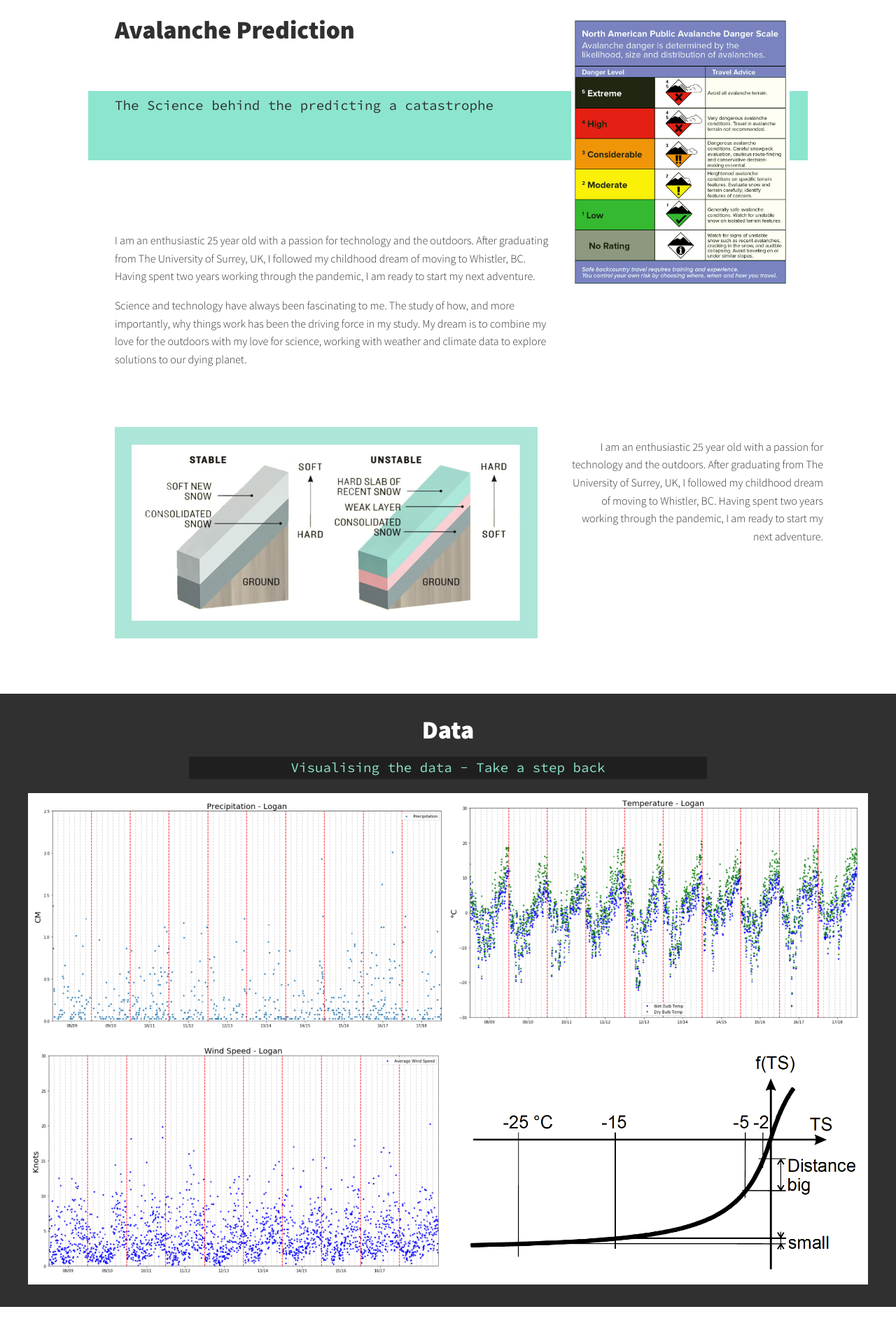
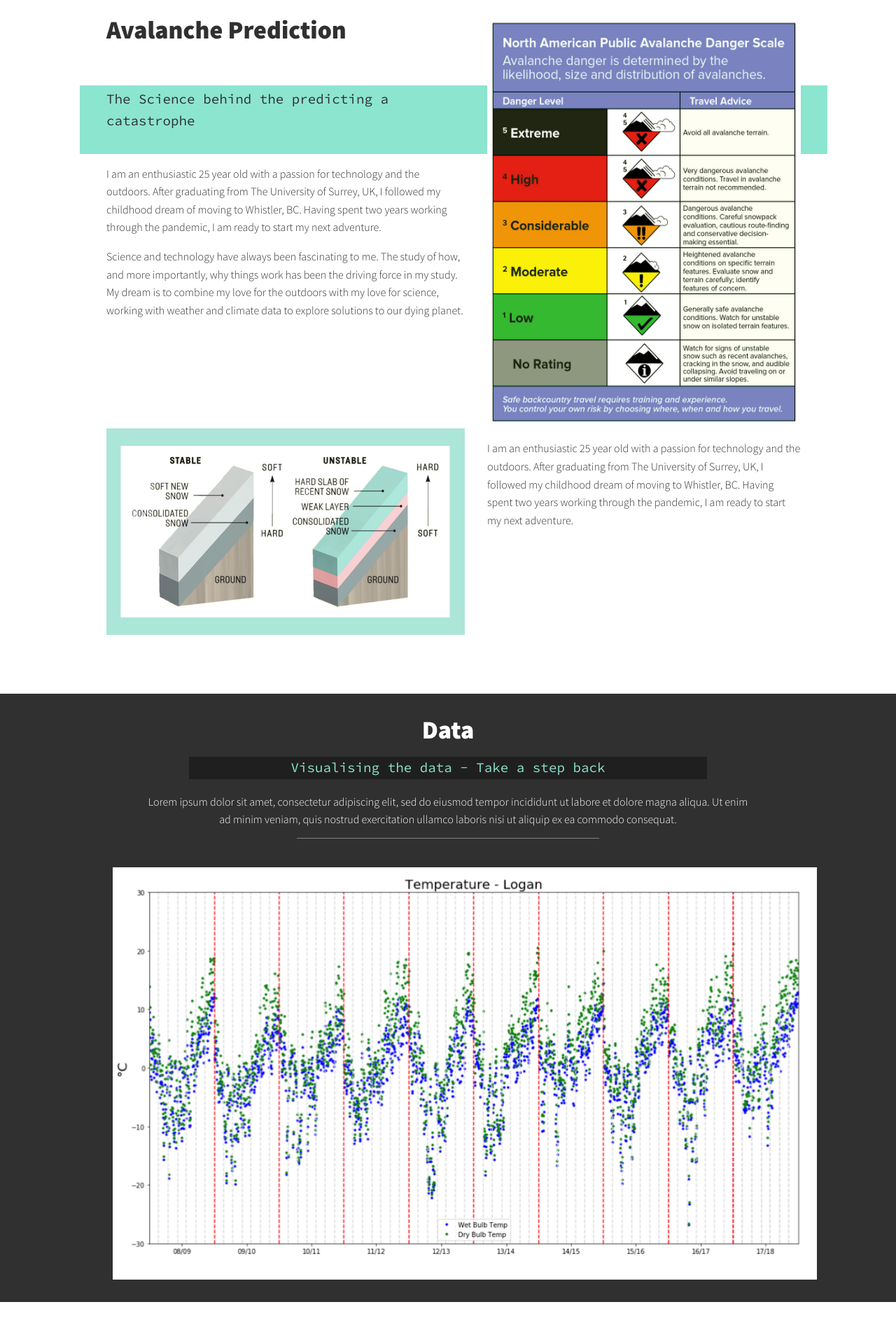
Before and after one commit to lck3nny/Portfolio, a PHP site: page /avalanche.php in a window 1280 px wide. Shown: the part 1290-3180 px from the top of the page at 70% size. Run offline with PHP 8.4, Linux system fonts and the light colour scheme; some libraries are stand-ins or nearby versions.

Commit message:
Completed avi page design

```diff
--- a/avalanche.php
+++ b/avalanche.php
@@ -32,6 +32,8 @@
                     with Machine Learning
                 </p>
                 <img img src="img/avalanche_square_light.png" class="intro_img" alt="picture of Liam smiling">
+
+
         </section> <!-- /section -->
 
         <!-- ~~~~~~~~~~~~~~~~~~~~~~~~~~~~~~~~~~~~~~~~~~~~~~~~~~ -->
@@ -73,16 +75,22 @@
                 <p><?php echo $about_me_bodys[0];?></p>
                 <p><?php echo $about_me_bodys[1];?></p>
             </div>
-            <a href="https://avalanche.org/avalanche-encyclopedia/danger-scale/" class="avi-scale_img">
-                <img src="img/danger_scale.jpg" alt="danger-scale" >
+            <!-- changing things -->
+
+
+            <a href="https://avalanche.org/avalanche-encyclopedia/danger-scale/" class="img-wrapper avi-img-1">
+                <img src="img/danger_scale.jpg" alt="danger-scale">
             </a>
+
 
             <div class="avi-pred-body2">
                 <p><?php echo $about_me_bodys[0];?></p>
             </div>
-            <a href="http://freeride-verbier.com/blog/avalanche-risk-4-verbier-safety-ski-tips/" class="avi_img">
+
+            <a href="http://freeride-verbier.com/blog/avalanche-risk-4-verbier-safety-ski-tips/" class="img-wrapper avi-img-2">
                 <img src="img/avalanche-model.jpg" alt="danger-scale" >
             </a>
+
 
         </section>
 
@@ -90,20 +98,18 @@
         <!-- Data Visualisation -->
         <!-- ~~~~~~~~~~~~~~~~~~~~~~~~~~~~~~~~~~~~~~~~~~~~~~~~~~ -->
 
-        <section class="my-section my-project-end" id="variables">
+        <section class="my-section my-project-end" id="data">
+
             <h2 class="section_project-title section_project-title-light">Data</h2>
             <h3 class="section_subtitle section_subtitle_end"><?php echo $avi_vairables_subtitle?></h3>
+            <p class="project-end_body"><?php echo $lorem_ipsum ?></p>
+            <br>
+            <div class="avi-data">
 
-            <div class="avi-data-visualisation">
-                <img img src="img/precip.png" class="avi-data-img" alt="Precip Visualisation">
-                <img img src="img/temp.png" class="avi-data-img" alt="Temperature Visualisation">
-                <img img src="img/wind.png" class="avi-data-img" alt="Wind Visualisation">
-                <a href="https://hal.archives-ouvertes.fr/hal-00298992/document">
-                    <img img src="img/temp-explained.png" class="avi-data-img" alt="Temp Range Explained">
-
-                </a>
+                <img img src="img/temp.png" class="avi-data_img" alt="Temperature Visualisation">
 
             </div>
+
         </section>
 
         <!-- ~~~~~~~~~~~~~~~~~~~~~~~~~~~~~~~~~~~~~~~~~~~~~~~~~~ -->
@@ -113,7 +119,7 @@
         <section class="my-section my-project-mid" id="architecture">
             <h2 class="section_project-title section_project-title-dark">Network Architecture</h2>
             <h3 class="section_subtitle section_subtitle_mid"><?php echo $avi_architecture_subtitle?></h3>
-            <p class="depop_body"><?php echo $snkrs_depop_body?></p>
+            <p class="project-mid_body"><?php echo $avi_architecture_body?></p>
             <a href="https://www.bioinf.jku.at/publications/older/2604.pdf">
                 <img img src="img/lstm.png" class="lstm_img" alt="screenshot of depop">
             </a>
@@ -128,9 +134,16 @@
             <h2 class="section_project-title section_project-title-light">Results</h2>
             <h3 class="section_subtitle section_subtitle_end"><?php echo $avi_results_subtitle?></h3>
 
-            <div class="avi-data-visualisation">
-                <img img src="img/3fold_val_acc.jpg" class="avi-data-img" alt="Precip Visualisation">
-                <img img src="img/roc.png" class="avi-data-img" alt="Temperature Visualisation">
+            <div class="avi-results">
+                <p class="avi-results-body"><?php echo $lorem_ipsum ?></p>
+
+                <a href="https://github.com/lck3nny/AvalancheLSTM" class="img-wrapper avi-results-img1">
+                    <img img src="img/3fold_val_acc.png" class=" avi-results-img1" alt="Precip Visualisation">
+                </a>
+                <a href="https://github.com/lck3nny/AvalancheLSTM" class="img-wrapper avi-results-img2">
+                    <img img src="img/roc.png" class="img-wrapper avi-results-img2" alt="Temperature Visualisation">
+                </a>
+
             </div>
         </section>
 
--- a/content.php
+++ b/content.php
@@ -5,7 +5,6 @@
     $lorem_ipsum = "Lorem ipsum dolor sit amet, consectetur adipiscing elit, sed do eiusmod tempor
                     incididunt ut labore et dolore magna aliqua. Ut enim ad minim veniam, quis nostrud
                     exercitation ullamco laboris nisi ut aliquip ex ea commodo consequat.";
-    $nav_categories = ["Home", "My Skills", "About Me", "My Projects"];
 
 
     // ~~~~~~~~~~~~~~~~~~~~~~~~~~~~~~~~~~~~~~~~
@@ -94,7 +93,13 @@
 
     $avi_prediction_tagline = "The Science behind the predicting a catastrophe";
     $avi_vairables_subtitle = "Visualising the data - Take a step back";
-    $avi_architecture_subtitle = "The structure of my network";
+    $avi_architecture_subtitle = "The structure of an LSTM network";
+    $avi_architecture_body =    "With an LSTM (Long-Short Term Memory) structure, new and past data are fed into the module simulatneously. Next, it decides which
+                                parts of the data to keep and which to discard. Any data being kept is added to the 'cell state'
+                                 to be fed into the next iteration. With both the new and historical data, a prediction is made
+                                for this round and the entire process is repeated. This allows the network to make it's predictions
+                                with context of what has previously occured while discarding any irrelevant data as it moves to the
+                                next prediction cycle. ";
     $avi_results_subtitle = "Here's how it went";
 
     // ~~~~~~~~~~~~~~~~~~~~~~~~~~~~~~~~~~~~~~~~
--- a/css/style.css
+++ b/css/style.css
@@ -19,6 +19,7 @@
     --clr-darker: #1f1f1f;
     --clr-accent: #8CE5CF;
 
+    --clr-white-trans: rgba(255, 255, 255, 255, 0.5);
     --clr-v-light-trans: rgba(48, 48, 48, 0.4);
     --clr-light-trans: rgba(48, 48, 48, 0.7);
     --clr-dark-trans: rgba(29, 29, 29, 0.85);
@@ -679,12 +680,56 @@ section{
 /* Body */
 /* ~~~~~~~~~~~~~~~~~~~~~~~~~~~~~~~~~~~~~~~~~~~~~~~~~~ */
 .project-descs{
-    max-width: 80vw;
     margin: 0 auto;
     background-color: var(--clr-dark-trans);
     margin-bottom: 2em;
     padding: 1em 1em 0em 1em;
     text-align: center;
+    width: 80vw;
+}
+
+.project-mid_body{
+    text-align: center;
+    width: 70%;
+    margin-left: 15%;
+    margin-right: 15%;
+    font-family: var(--ff-secondary);
+    font-size: var(--fs-small);
+}
+
+.project-mid_body::after{
+    content: '';
+    display: block;
+    width: 50%;
+    height: 1px;
+    margin-top: 0.8em;
+    margin-bottom: 0.5em;
+    margin-left: 25%;
+    margin-right: 25%;
+    background-color: var(--clr-dark);
+    opacity: 0.4;
+}
+
+.project-end_body{
+    text-align: center;
+    width: 70%;
+    margin-left: 15%;
+    margin-right: 15%;
+    font-family: var(--ff-primary);
+}
+
+
+.project-end_body::after{
+    content: '';
+    display: block;
+    width: 50%;
+    height: 1px;
+    margin-top: 0.8em;
+    margin-bottom: 0.5em;
+    margin-left: 25%;
+    margin-right: 25%;
+    background-color: var(--clr-light);
+    opacity: 0.4;
 }
 
 @media (min-width: 880px) {
@@ -736,23 +785,28 @@ section{
     background-image: url(../img/network3.jpg);
 }
 
+/* About Avalanches*/
+
 .about-avalanches{
-    max-width: 1000px;
     margin: 0 auto;
+    width: 80vw;
 }
 
 .avi-scale_img{
-    box-shadow: var(--box-shaddow);
+    max-width: inherit;
 }
 
-@media(min-width: 800px){
+@media(min-width: 880px){
+
     .about-avalanches{
         display: grid;
-        grid-template-columns: 1fr 300px;
+
         grid-template-areas: "title img1"
                             "subtitle img1"
                             "text1 img1"
                             "img2 text2";
+        grid-template-columns: 40vw 35vw;
+        grid-template-rows: 10vh 10vh 40vh  30vh;
         grid-column-gap: 2em;
     }
 
@@ -767,39 +821,36 @@ section{
         left: -2em;
         width: calc(100% + 4em);
         padding-left: 2em;
-        padding-right: 17em;
+        padding-right: 40vw;
         font-size: var(--fs-h4);
     }
 
-    .avi-scale_img{
-        grid-area: img1;
-        position: relative;
-        z-index: 2;
-        padding-right: 5.5em;
-        min-width: 25em;
-        padding-bottom: 2em;
+    .img-wrapper{
+        display: flex;
+        z-index:2;
+
+        margin:0 auto;
     }
 
-    .avi_img{
-        grid-area: img2;
-        position: relative;
-        z-index: 2;
-        padding-right: 1em;
-        min-width: 25em;
+    .avi-img-1{
+        grid-area:img1;
+    }
+    .avi-img-2{
+        grid-area:img2;
+    }
+
+    .avi-pred-body{
+        grid-area: text1;
+
     }
 
     .avi-pred-body2{
-        text-align: right;
+        grid-area: text2;
+
     }
+}
 
-    @media(min-width: 1050px){
-        .avi-pred-body2{
-            width: 120%;
-        }
-    }
-
-
-}
+/* LSTM Architecture*/
 
 .lstm_img{
 
@@ -808,12 +859,57 @@ section{
     margin-right: 15%;
 }
 
-.avi-data-visualisation{
-    display: grid;
-    grid-template-columns: repeat(auto-fit, minmax(450px, 1fr));
-    margin-left: 1em;
-    margin-right: 1em;
-    background-color: var(--clr-light);
+.avi-data{
+    margin: 0 10vw 0 10vw;
+}
+
+/* Data Visualisation */
+@media(min-width: 880px){
+    .avi-data{
+        width: 80vw;
+        display: flex;
+        height: 60vh;
+        justify-content: center;
+    }
+
+
+
+
+
+
+}
+
+
+/* Results */
+
+.avi-results{
+    margin: 0 10vw 0 10vw;
+}
+
+@media(min-width: 880px){
+
+    .avi-results{
+        display: grid;
+
+        grid-template-areas: "text3 img3"
+                            "text3 img4";
+
+        grid-template-columns: 50vw 25vw;
+        grid-template-rows: 38vh  38vh;
+        grid-column-gap: 2em;
+    }
+    .avi-results-img1{
+        grid-area: img3;
+        display: flex;
+        background-color: white;
+    }
+
+    .avi-results-img2{
+        grid-area: img4;
+        display: flex;
+        background-color: white;
+    }
+
 
 }
 
--- a/footer.html
+++ b/footer.html
@@ -1,9 +1,13 @@
 <footer class="footer">
+
+    <!--
     <?php
         $my_email = "lck3nny.dev@gmail.com";
         $my_links = ["https://github.com/lck3nny", "https://github.com/Robbie-LiamProjects", "https://www.linkedin.com/in/lck3nny/"];
 
     ?>
+
+    -->
     <a href="mailto:lck3nny.dev@gmail.com" class="footer_link">lck3nny.dev@gmail.com</a>
     <ul class="social-list">
         <li class="social-list_item">
--- a/header.php
+++ b/header.php
@@ -1,5 +1,5 @@
 <header class="header">
-    <?php include "content.php";?>
+
     <div class="header-bar">
 
         <img src="img/devliam_acc.svg" alt="" class="logo_img">
@@ -8,6 +8,9 @@
             <span class="hamburger"></span>
         </button>
     </div>
+
+    <script src="js/index.js"></script>
+    <?php include "content.php";?>
 
     <nav class="nav">
         <ul class="nav_list">
@@ -21,5 +24,5 @@
         </ul>
     </nav>
 
-    <script src="js/index.js"></script>
+
 </header>
--- a/pokemon.php
+++ b/pokemon.php
@@ -41,7 +41,7 @@
         <!-- How It Works -->
         <!-- ~~~~~~~~~~~~~~~~~~~~~~~~~~~~~~~~~~~~~~~~~~~~~~~~~~ -->
 
-        <section class="my-project-intro my-pokemon-intro" id="pokemon-intro">
+        <section class="my-section my-project-intro my-pokemon-intro" id="pokemon-intro">
             <h2 class="section_project-title section_project-title-light">How It Works</h2>
             <div class="project-descs">
 
@@ -68,7 +68,7 @@
         <!-- Poster -->
         <!-- ~~~~~~~~~~~~~~~~~~~~~~~~~~~~~~~~~~~~~~~~~~~~~~~~~~ -->
 
-        <section class="my-project-mid" id="poster">
+        <section class="my-section my-project-mid" id="poster">
             <h2 class="section_project-title section_project-title-dark">How We Did It</h2>
             <div class="poke-cols">
                 <div class="poke-col-1">
--- a/snowsports.php
+++ b/snowsports.php
@@ -41,7 +41,7 @@
         <!-- How It Works -->
         <!-- ~~~~~~~~~~~~~~~~~~~~~~~~~~~~~~~~~~~~~~~~~~~~~~~~~~ -->
 
-        <section class="my-project-intro my-snowsports-intro" id="snkrs-intro">
+        <section class="my-section my-project-intro my-snowsports-intro" id="snkrs-intro">
             <h2 class="section_project-title section_project-title-light">How It Works</h2>
             <div class="project-descs">
 
@@ -69,7 +69,7 @@
         <!-- ~~~~~~~~~~~~~~~~~~~~~~~~~~~~~~~~~~~~~~~~~~~~~~~~~~ -->
         <!-- About Me -->
         <!-- ~~~~~~~~~~~~~~~~~~~~~~~~~~~~~~~~~~~~~~~~~~~~~~~~~~ -->
-        <section class="about-me" id="about">
+        <section class="my-section about-me" id="about">
             <h2 class="section_title section_title-about">My Role</h2>
             <p class="section_subtitle section_subtitle-about"><?php echo $about_me_tagline;?></p>
 
```
Also changed, not shown: other parts of css/style.css (+9 -44 lines), snkrs.php (+4 -4 lines), img/3fold_val_acc.png (added), img/roc 1.png (added). Lines whose indentation alone changed are shown as unchanged.
